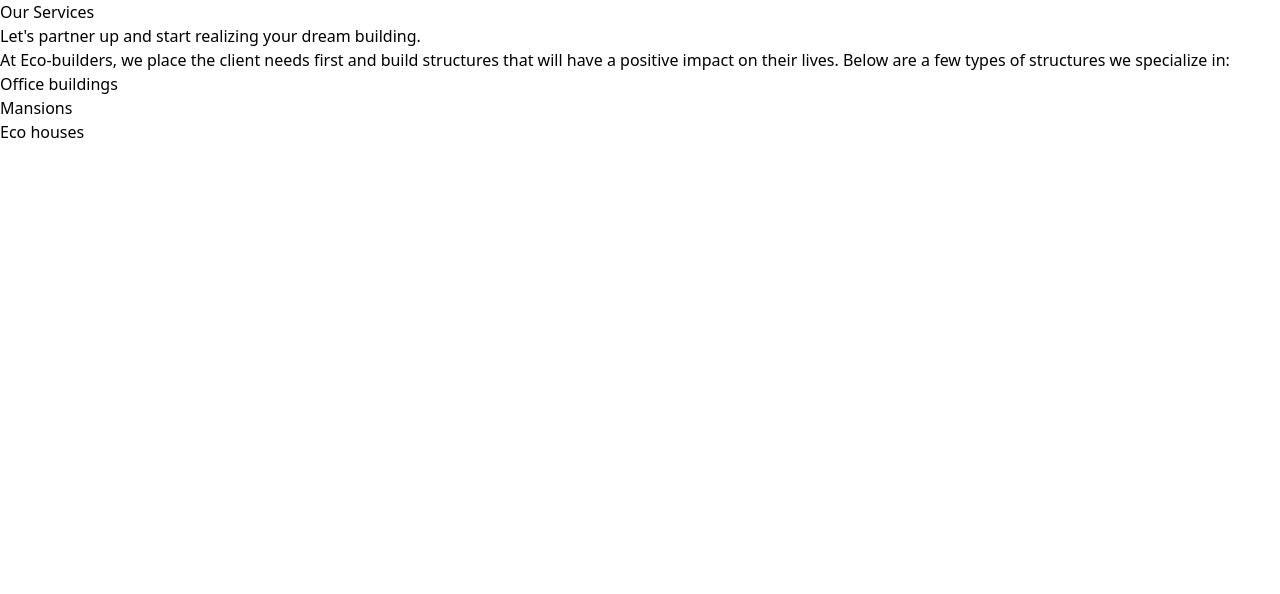
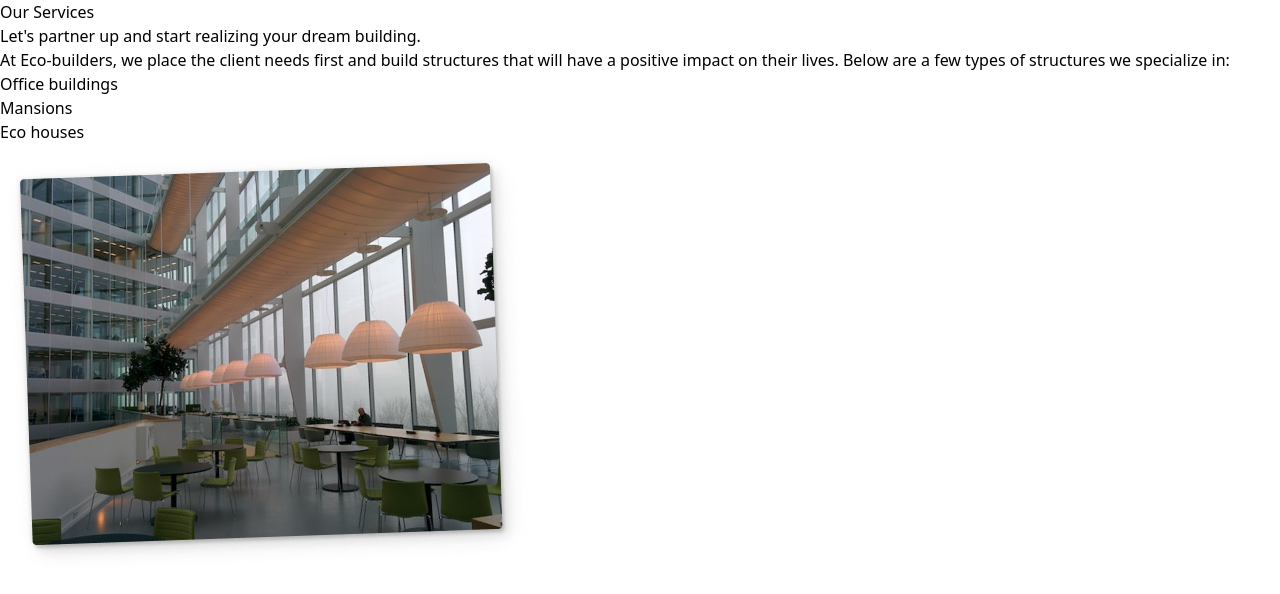
Before and after one commit to quadri090/Construction-landing-page, a React (Vite) app: page / in a window 1280 px wide. Shown: the top 594 px of the page. Built offline with nearby package versions, Linux system fonts and the light colour scheme.

Commit message:
feat: designed a new displayimage component for handling images

```diff
--- /dev/null
+++ b/src/components/DisplayImages.jsx
@@ -0,0 +1,9 @@
+function DisplayImages({name, classs}){
+    return(
+        <>
+
+        <img src={name} alt={name} className={classs} />
+        </>
+    )
+}
+export default DisplayImages
--- a/src/components/OurServices.jsx
+++ b/src/components/OurServices.jsx
@@ -1,3 +1,5 @@
+import DisplayImages from "./DisplayImages";
+import dd from "../img/office buildings.png"
 function OurService(props) {
   return (
     <>
@@ -23,6 +25,13 @@ function OurService(props) {
               <li>Eco houses</li>
             </ul>
           </div>
+          <div>
+            <div>
+            <DisplayImages name={dd} classs='pt-7'/>
+
+            </div>
+            {/* <img src={dd} alt="" /> */}
+          </div>
         </div>
       </div>
     </>
```
Also changed, not shown: src/img/office buildings.png (added).
